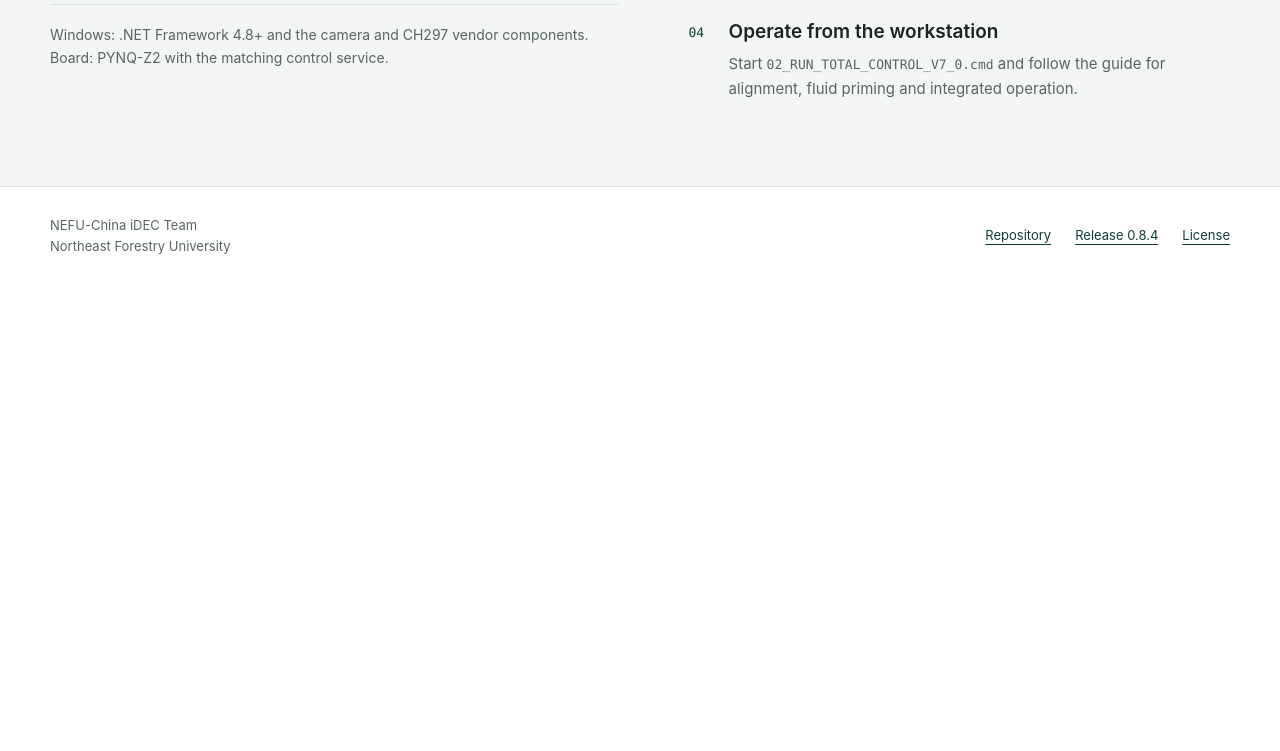
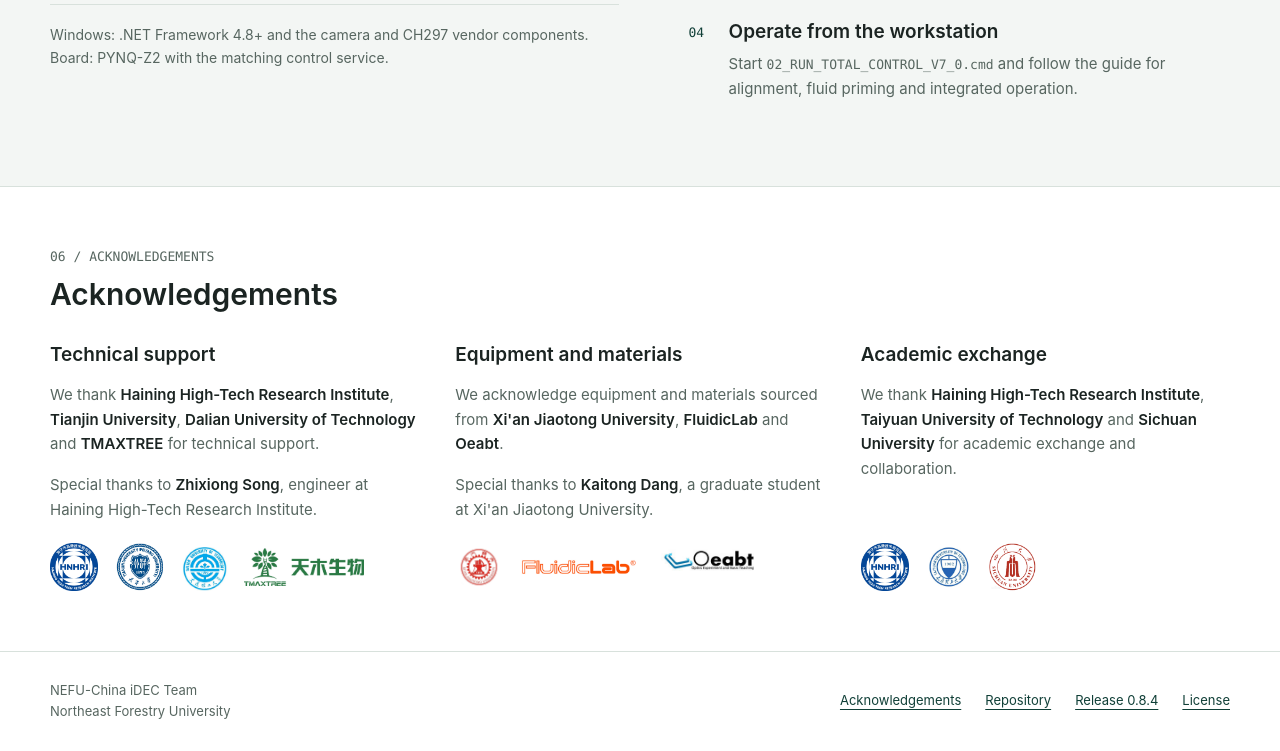
Before and after one commit to YuanCheng-NEFU/NEFU-China-Open-Microfluidic-Platform, a plain HTML site: page docs/index.html in a window 1280 px wide. Shown: the part 5192-5943 px from the top of the page. Before the commit the page ends 5478 px from the top, so only its background shows below. Drawn offline with Linux system fonts and the light colour scheme.

Commit message:
Acknowledge technical support, equipment sources and academic collaborators

```diff
--- a/docs/index.html
+++ b/docs/index.html
@@ -78,6 +78,12 @@
     .steps p { color:var(--muted); font-size:15px; margin:8px 0 0; }
     code { overflow-wrap:anywhere; font:13px/1.5 ui-monospace,SFMono-Regular,Consolas,monospace; }
     .requirements { font-size:14px; color:var(--muted); border-top:1px solid var(--line); padding-top:18px; margin-top:24px; }
+    .acknowledgement-grid { display:grid; grid-template-columns:repeat(3,minmax(0,1fr)); gap:36px; margin-top:32px; }
+    .acknowledgement-grid > div { display:flex; flex-direction:column; }
+    .acknowledgement-grid p { font-size:15px; color:var(--muted); margin:16px 0 0; }
+    .acknowledgement-grid strong { color:var(--ink); font-weight:600; }
+    .support-marks { display:flex; flex-wrap:wrap; align-items:center; gap:16px; margin-top:auto; padding-top:20px; }
+    .support-marks img { width:auto; max-width:120px; height:48px; object-fit:contain; }
     footer { padding:28px 0; border-top:1px solid var(--line); font-size:13px; color:var(--muted); }
     .footer-inner { display:flex; justify-content:space-between; align-items:center; flex-wrap:wrap; gap:16px; }
     .footer-links { display:flex; gap:24px; flex-wrap:wrap; }
@@ -90,6 +96,7 @@
       .capabilities { grid-template-columns:1fr 1fr; }
       .build-grid { gap:36px; }
       .demo-grid { grid-template-columns:1fr; }
+      .acknowledgement-grid { grid-template-columns:1fr; gap:32px; }
     }
     @media(max-width:580px) {
       html { scroll-padding-top:120px; }
@@ -256,11 +263,49 @@
         </ol>
       </div>
     </section>
+    <section class="section" id="acknowledgements">
+      <div class="wrap">
+        <p class="section-number">06 / ACKNOWLEDGEMENTS</p>
+        <h2>Acknowledgements</h2>
+        <div class="acknowledgement-grid">
+          <div>
+            <h3>Technical support</h3>
+            <p>We thank <strong>Haining High-Tech Research Institute</strong>, <strong>Tianjin University</strong>, <strong>Dalian University of Technology</strong> and <strong>TMAXTREE</strong> for technical support.</p>
+            <p>Special thanks to <strong>Zhixiong Song</strong>, engineer at Haining High-Tech Research Institute.</p>
+            <div class="support-marks">
+              <img src="assets/acknowledgements/haining-high-tech.png" alt="Haining High-Tech Research Institute" loading="lazy">
+              <img src="assets/acknowledgements/tianjin-university.png" alt="Tianjin University" loading="lazy">
+              <img src="assets/acknowledgements/dalian-university.png" alt="Dalian University of Technology" loading="lazy">
+              <img src="assets/acknowledgements/tmaxtree.png" alt="TMAXTREE" loading="lazy">
+            </div>
+          </div>
+          <div>
+            <h3>Equipment and materials</h3>
+            <p>We acknowledge equipment and materials sourced from <strong>Xi'an Jiaotong University</strong>, <strong>FluidicLab</strong> and <strong>Oeabt</strong>.</p>
+            <p>Special thanks to <strong>Kaitong Dang</strong>, a graduate student at Xi'an Jiaotong University.</p>
+            <div class="support-marks">
+              <img src="assets/acknowledgements/xian-jiaotong.png" alt="Xi'an Jiaotong University" loading="lazy">
+              <img src="assets/acknowledgements/fluidiclab.png" alt="FluidicLab" loading="lazy">
+              <img src="assets/acknowledgements/oeabt.png" alt="Oeabt" loading="lazy">
+            </div>
+          </div>
+          <div>
+            <h3>Academic exchange</h3>
+            <p>We thank <strong>Haining High-Tech Research Institute</strong>, <strong>Taiyuan University of Technology</strong> and <strong>Sichuan University</strong> for academic exchange and collaboration.</p>
+            <div class="support-marks">
+              <img src="assets/acknowledgements/haining-high-tech.png" alt="Haining High-Tech Research Institute" loading="lazy">
+              <img src="assets/acknowledgements/taiyuan-university.png" alt="Taiyuan University of Technology" loading="lazy">
+              <img src="assets/acknowledgements/sichuan-university.png" alt="Sichuan University" loading="lazy">
+            </div>
+          </div>
+        </div>
+      </div>
+    </section>
   </main>
   <footer>
     <div class="wrap footer-inner">
       <span>NEFU-China iDEC Team<br>Northeast Forestry University</span>
-      <div class="footer-links"><a href="https://github.com/YuanCheng-NEFU/NEFU-China-Open-Microfluidic-Platform">Repository</a><a href="https://github.com/YuanCheng-NEFU/NEFU-China-Open-Microfluidic-Platform/releases/tag/v0.8.4">Release 0.8.4</a><a href="https://github.com/YuanCheng-NEFU/NEFU-China-Open-Microfluidic-Platform/blob/main/LICENSE">License</a></div>
+      <div class="footer-links"><a href="#acknowledgements">Acknowledgements</a><a href="https://github.com/YuanCheng-NEFU/NEFU-China-Open-Microfluidic-Platform">Repository</a><a href="https://github.com/YuanCheng-NEFU/NEFU-China-Open-Microfluidic-Platform/releases/tag/v0.8.4">Release 0.8.4</a><a href="https://github.com/YuanCheng-NEFU/NEFU-China-Open-Microfluidic-Platform/blob/main/LICENSE">License</a></div>
     </div>
   </footer>
 </body>
```
Also changed, not shown: RELEASE_CONTENTS.json (+53 -8 lines), release_manifest.json (+9 -0 lines), docs/assets/acknowledgements/dalian-university.png (added), docs/assets/acknowledgements/fluidiclab.png (added), docs/assets/acknowledgements/haining-high-tech.png (added), docs/assets/acknowledgements/oeabt.png (added), docs/assets/acknowledgements/sichuan-university.png (added), docs/assets/acknowledgements/taiyuan-university.png (added), docs/assets/acknowledgements/tianjin-university.png (added), docs/assets/acknowledgements/tmaxtree.png (added), docs/assets/acknowledgements/xian-jiaotong.png (added), 2 other files.
